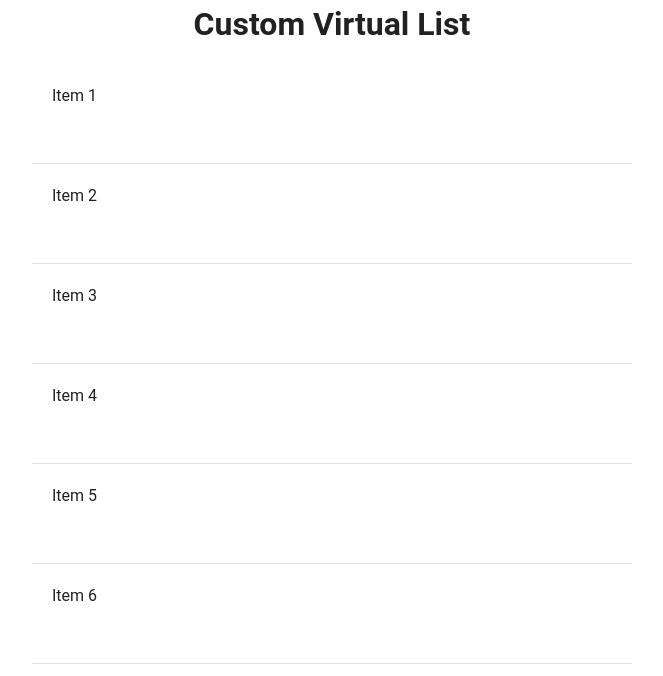
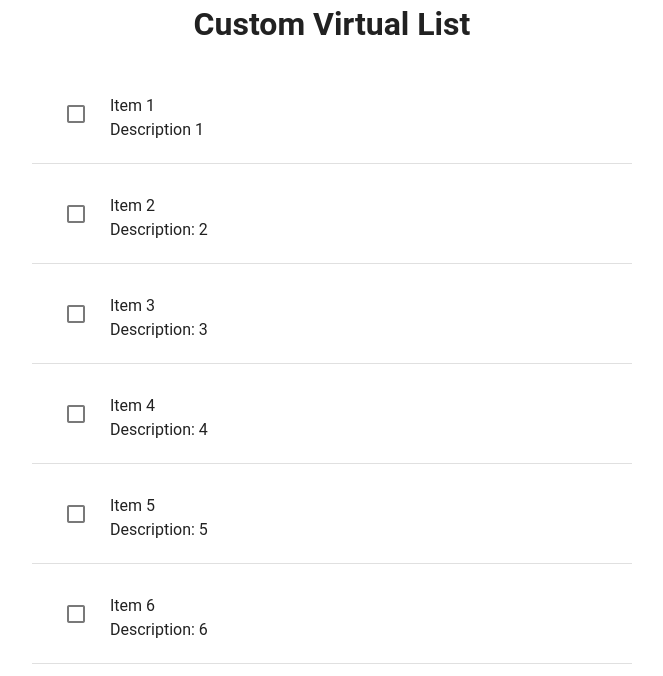
Before and after one commit to whitel1ght/virtual-performance, a Vue app: page / in a window 1280 px wide. Shown: the top 676 px of the page, without its empty margins (308-971 px from the left). Built offline with nearby package versions, Linux system fonts and the light colour scheme.

Commit message:
list item component markup

```diff
--- a/src/components/List.vue
+++ b/src/components/List.vue
@@ -15,40 +15,40 @@ import { ref } from 'vue'
 import ListItem from '@/components/ListItem.vue'
 
 const items = ref([
-  { id: 1, name: 'Item 1' },
-  { id: 2, name: 'Item 2' },
-  { id: 3, name: 'Item 3' },
-  { id: 4, name: 'Item 4' },
-  { id: 5, name: 'Item 5' },
-  { id: 6, name: 'Item 6' },
-  { id: 7, name: 'Item 7' },
-  { id: 8, name: 'Item 8' },
-  { id: 9, name: 'Item 9' },
-  { id: 10, name: 'Item 10' },
-  { id: 11, name: 'Item 11' },
-  { id: 12, name: 'Item 12' },
-  { id: 13, name: 'Item 13' },
-  { id: 14, name: 'Item 14' },
-  { id: 15, name: 'Item 15' },
-  { id: 16, name: 'Item 16' },
-  { id: 17, name: 'Item 17' },
-  { id: 18, name: 'Item 18' },
-  { id: 19, name: 'Item 19' },
-  { id: 20, name: 'Item 20' },
-  { id: 21, name: 'Item 21' },
-  { id: 22, name: 'Item 22' },
-  { id: 23, name: 'Item 23' },
-  { id: 24, name: 'Item 24' },
-  { id: 25, name: 'Item 25' },
-  { id: 26, name: 'Item 26' },
-  { id: 27, name: 'Item 27' },
-  { id: 28, name: 'Item 28' },
-  { id: 29, name: 'Item 29' },
-  { id: 30, name: 'Item 30' },
-  { id: 31, name: 'Item 31' },
-  { id: 32, name: 'Item 32' },
-  { id: 33, name: 'Item 33' },
-  { id: 34, name: 'Item 34' }
+  { id: 1, name: 'Item 1', description: 'Description 1'},
+  { id: 2, name: 'Item 2', description: 'Description: 2' },
+  { id: 3, name: 'Item 3', description: 'Description: 3' },
+  { id: 4, name: 'Item 4', description: 'Description: 4' },
+  { id: 5, name: 'Item 5', description: 'Description: 5' },
+  { id: 6, name: 'Item 6', description: 'Description: 6' },
+  { id: 7, name: 'Item 7', description: 'Description: 7' },
+  { id: 8, name: 'Item 8', description: 'Description: 8' },
+  { id: 9, name: 'Item 9', description: 'Description: 9' },
+  { id: 10, name: 'Item 10', description: 'Description: 10' },
+  { id: 11, name: 'Item 11', description: 'Description: 11' },
+  { id: 12, name: 'Item 12', description: 'Description: 12' },
+  { id: 13, name: 'Item 13', description: 'Description: 13' },
+  { id: 14, name: 'Item 14', description: 'Description: 14' },
+  { id: 15, name: 'Item 15', description: 'Description: 15' },
+  { id: 16, name: 'Item 16', description: 'Description: 16' },
+  { id: 17, name: 'Item 17', description: 'Description: 17' },
+  { id: 18, name: 'Item 18', description: 'Description: 18' },
+  { id: 19, name: 'Item 19', description: 'Description: 19' },
+  { id: 20, name: 'Item 20', description: 'Description: 20' },
+  { id: 21, name: 'Item 21', description: 'Description: 21' },
+  { id: 22, name: 'Item 22', description: 'Description: 22' },
+  { id: 23, name: 'Item 23', description: 'Description: 23' },
+  { id: 24, name: 'Item 24', description: 'Description: 24' },
+  { id: 25, name: 'Item 25', description: 'Description: 25' },
+  { id: 26, name: 'Item 26', description: 'Description: 26' },
+  { id: 27, name: 'Item 27', description: 'Description: 27' },
+  { id: 28, name: 'Item 28', description: 'Description: 28' },
+  { id: 29, name: 'Item 29', description: 'Description: 29' },
+  { id: 30, name: 'Item 30', description: 'Description: 30' },
+  { id: 31, name: 'Item 31', description: 'Description: 31' },
+  { id: 32, name: 'Item 32', description: 'Description: 32' },
+  { id: 33, name: 'Item 33', description: 'Description: 33' },
+  { id: 34, name: 'Item 34', description: 'Description: 34' }
 ])
 </script>
 
--- a/src/components/ListItem.vue
+++ b/src/components/ListItem.vue
@@ -1,28 +1,114 @@
 <template>
   <div class="list-item">
-    {{ item.name }}
+    <div class="list-item__checkbox">
+      <v-checkbox-btn density="compact" />
+    </div>
+
+    <div class="list-item__content">
+      <div>{{ item.name }}</div>
+      <div>{{ item.description }}</div>
+
+      <div class="list-item__content-actions">
+        <v-tooltip
+          location="top"
+          v-for="action in actions"
+          :key="action.id"
+        >
+          <template #activator="{ props }">
+            <v-btn
+              density="compact"
+              variant="text"
+              :key="action.id"
+              :icon="action.icon"
+              @click="() => $emit(action.event, item)"
+              v-bind="props"
+              class="list-item__content-actions__btn"
+            />
+          </template>
+          <span>{{ action.name }}</span>
+        </v-tooltip>
+      </div>
+
+    </div>
   </div>
 </template>
 
 <script setup>
-
 const props = defineProps({
   item: {
-    type: Array,
+    type: Object,
     default: () => []
   }
 })
 
 const actions = [
-  { id: 'copy', title: "Copy",  }
+  {
+    id: 1,
+    event: 'refresh',
+    name: 'Refresh',
+    icon: 'mdi-refresh'
+  },
+  {
+    id: 2,
+    event: 'edit',
+    name: 'Edit',
+    icon: 'mdi-pencil'
+  },
+  {
+    id: 3,
+    event: 'delete',
+    name: 'Delete',
+    icon: 'mdi-delete'
+  },
+  {
+    id: 4,
+    event: 'copy',
+    name: 'Copy',
+    icon: 'mdi-content-copy'
+  }
 ]
 </script>
 
-<style>
+<style lang="scss">
 .list-item {
+  display: flex;
   height: 100px;
   background-color: #fff;
   border-bottom: 1px solid #e0e0e0;
-  padding: 20px;
+
+  &__checkbox {
+    display: flex;
+    align-items: center;
+    justify-content: center;
+    padding: 0 10px;
+  }
+
+  &__content {
+    padding: 10px;
+    display: flex;
+    flex-grow: 1;
+    flex-direction: column;
+    justify-content: space-between;
+
+    &-actions {
+      display: flex;
+      justify-content: flex-end;
+      gap: 5px;
+      width: 100%;
+      height: 30px;
+
+      .v-btn {
+        display: none;
+      }
+    }
+  }
+}
+
+.list-item:hover {
+  background-color: #f5f5f5;
+
+  .list-item__content-actions .v-btn {
+    display: block;
+  }
 }
 </style>
--- /dev/null
+++ b/src/components/SimpleListItem.vue
@@ -0,0 +1,23 @@
+<template>
+  <div class="list-item">
+    {{ item.name }}
+  </div>
+</template>
+
+<script setup>
+const props = defineProps({
+  item: {
+    type: Array,
+    default: () => []
+  }
+})
+</script>
+
+<style lang="css">
+.list-item {
+  height: 100px;
+  background-color: #fff;
+  border-bottom: 1px solid #e0e0e0;
+  padding: 20px;
+}
+</style>
```
